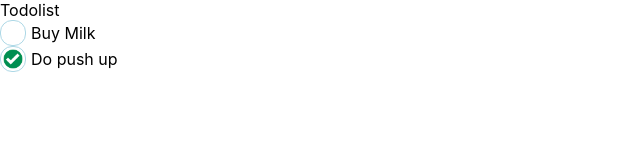
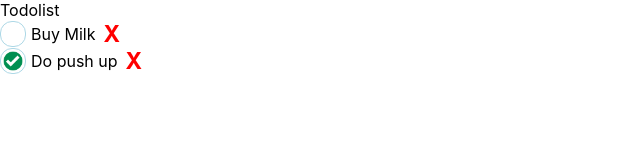
Before and after one commit to niiiiiiiiiiix/todo-list, a React (Create React App) app: page / in a window 1280 px wide. Shown: the top 160 px of the page, without its empty margins (0-640 px from the left). Built offline with nearby package versions, Linux system fonts and the light colour scheme.

Commit message:
Add delete item option

```diff
--- a/src/components/TodoItem.css
+++ b/src/components/TodoItem.css
@@ -20,3 +20,14 @@
 .todo-item__name {
   margin-left: 5px;
 }
+
+.todo-item__delete {
+  color: red;
+  font-weight: bold;
+  font-size: 1.4rem;
+  margin-left: 8px;
+}
+
+.todo-item__delete:hover {
+  cursor: pointer;
+}
--- a/src/components/TodoItem.js
+++ b/src/components/TodoItem.js
@@ -2,13 +2,16 @@ import React from "react";
 import "./TodoItem.css";
 
 // destructure the new property "setTodo"
-const TodoItem = ({ name, isDone, setTodo }) => (
+const TodoItem = ({ name, isDone, setTodo, deleteTodo }) => (
   <div className="todo-item">
     {/*on clicking the circle, toggle the status of the todo item*/}
     <span className="todo-item__completed" onClick={() => setTodo(!isDone)}>
       {isDone && <img alt="done" src={`${process.env.PUBLIC_URL}/tick.png`} />}
     </span>
     <span className="todo-item__name">{name}</span>
+    <span onClick={() => deleteTodo()} className="todo-item__delete">
+      X
+    </span>
   </div>
 );
 
--- a/src/components/Todolist.js
+++ b/src/components/Todolist.js
@@ -40,9 +40,22 @@ class TodoList extends React.Component {
       //   <TodoItem name={todo.name} isDone={todo.isDone} />
       // </div>
 
+      // delete function
+      const deleteTodo = () => {
+        const todosWithoutItem = this.state.todos.filter(
+          (todoToFilter) => todoToFilter.id !== todo.id
+        );
+        this.setState({ todos: [...todosWithoutItem] });
+      };
+
       // 5. pass in the method as a prop to Todo component
       return (
-        <TodoItem name={todo.name} isDone={todo.isDone} setTodo={setTodo} />
+        <TodoItem
+          name={todo.name}
+          isDone={todo.isDone}
+          setTodo={setTodo}
+          deleteTodo={deleteTodo}
+        />
       );
     });
   }
```
Also changed, not shown: 1 other file (tests, documents, lock files or other folders).
